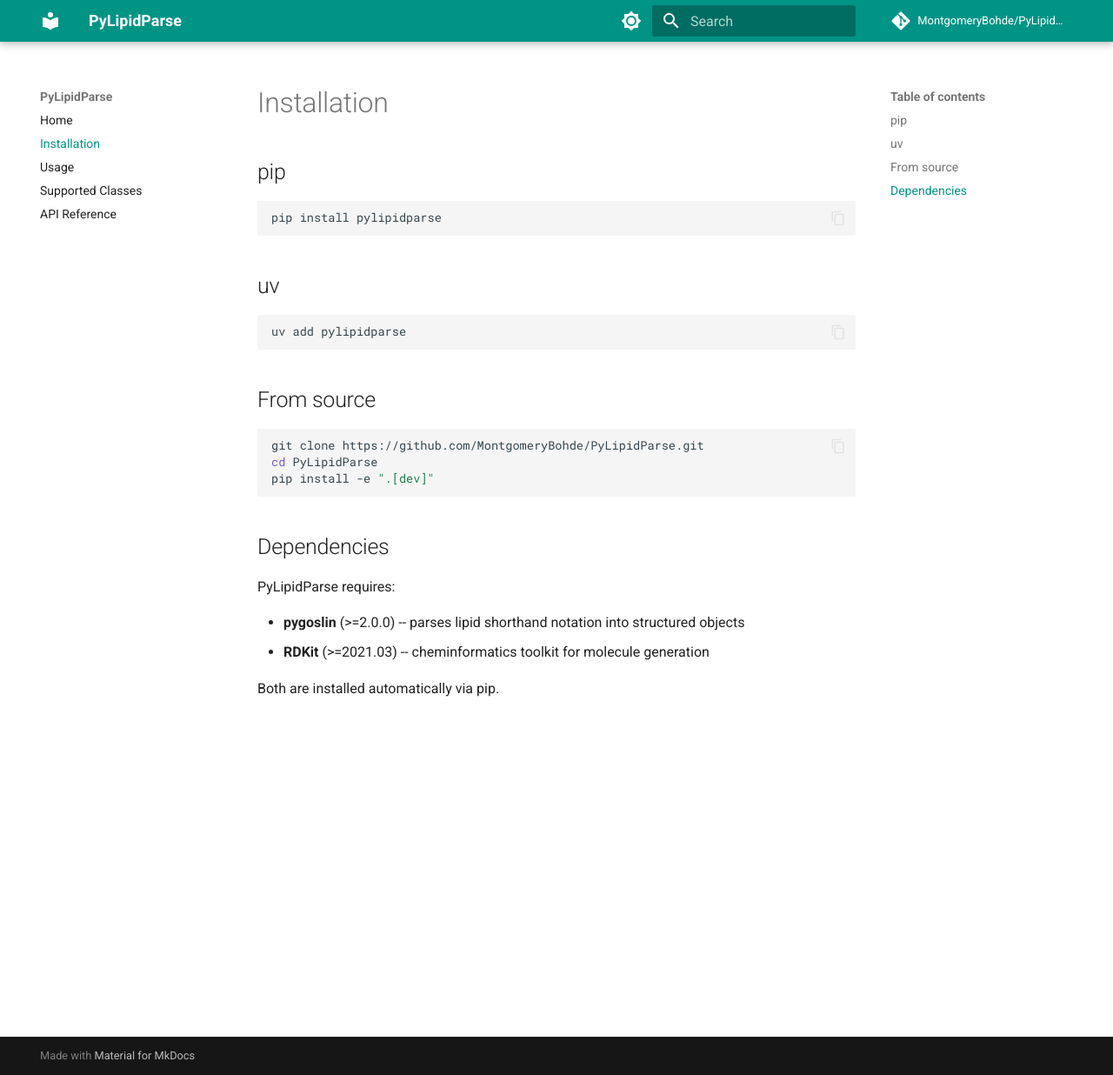
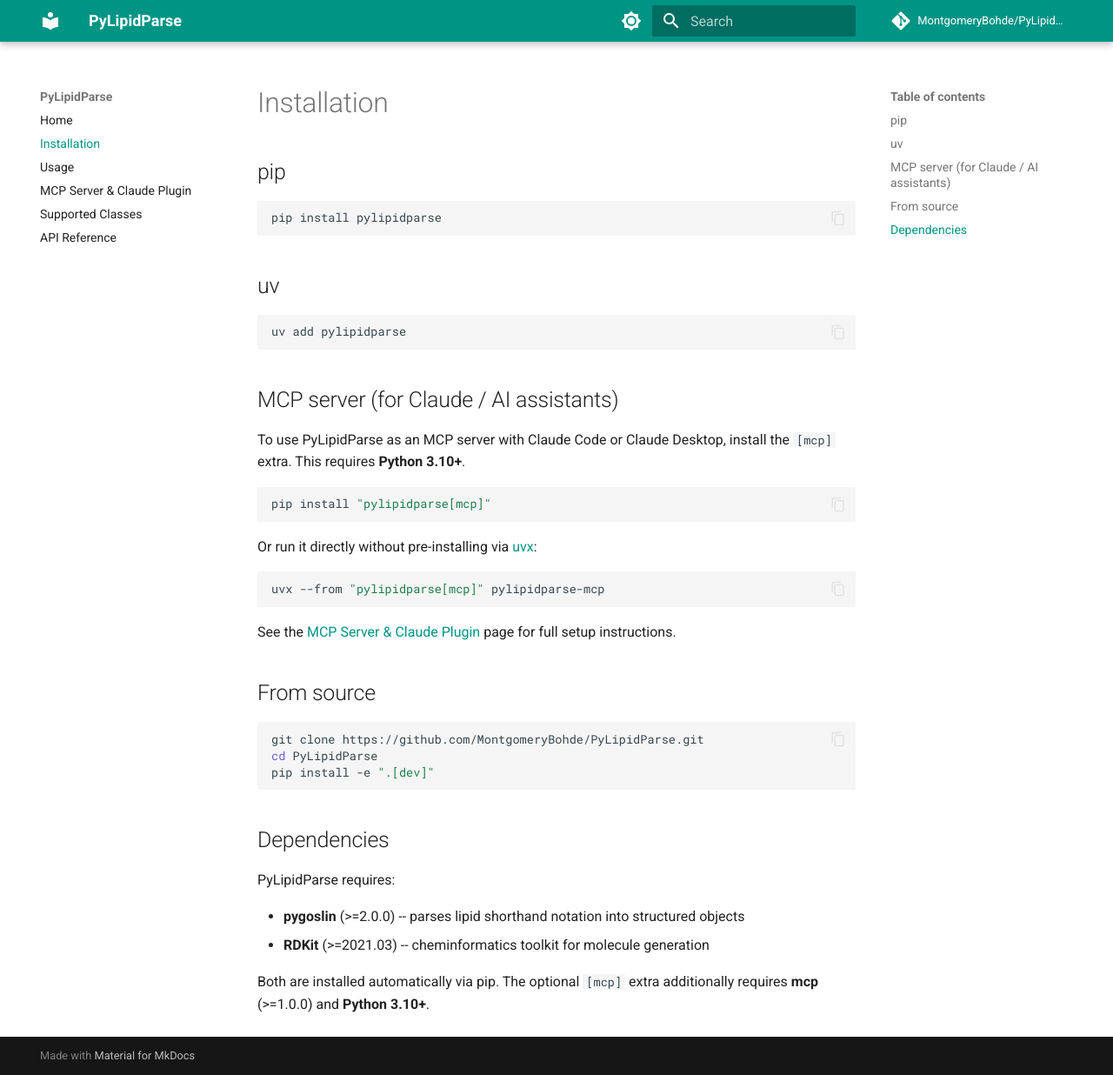
Before and after one commit to MontgomeryBohde/PyLipidParse, an MkDocs documentation site: the page built from docs/installation.md, in a window 1280 px wide and 1236 px high. Shown: the whole window at 87% size. Built offline with MkDocs 1.6.1 and Material for MkDocs 9.7.7, drawn with Linux system fonts in a browser that asks for light colours; comment, search, counter and statistics services are not loaded.

Commit message:
Add MCP server documentation to README and docs site
- README: new [mcp] install instructions and Claude/MCP usage section
- docs/installation.md: [mcp] extra and uvx quickstart
- docs/mcp.md: new page covering MCP setup, Claude plugin, all 6 tools,
  input format, dialects, batch conversion, and error responses
- mkdocs.yml: add MCP page to nav

Co-Authored-By: Claude Sonnet 4.6 <noreply@anthropic.com>

````diff
--- a/docs/installation.md
+++ b/docs/installation.md
@@ -11,6 +11,23 @@ pip install pylipidparse
 ```bash
 uv add pylipidparse
 ```
+
+## MCP server (for Claude / AI assistants)
+
+To use PyLipidParse as an MCP server with Claude Code or Claude Desktop, install the `[mcp]`
+extra. This requires **Python 3.10+**.
+
+```bash
+pip install "pylipidparse[mcp]"
+```
+
+Or run it directly without pre-installing via [uvx](https://docs.astral.sh/uv/):
+
+```bash
+uvx --from "pylipidparse[mcp]" pylipidparse-mcp
+```
+
+See the [MCP Server & Claude Plugin](mcp.md) page for full setup instructions.
 
 ## From source
 
@@ -27,4 +44,5 @@ PyLipidParse requires:
 - **pygoslin** (>=2.0.0) -- parses lipid shorthand notation into structured objects
 - **RDKit** (>=2021.03) -- cheminformatics toolkit for molecule generation
 
-Both are installed automatically via pip.
+Both are installed automatically via pip. The optional `[mcp]` extra additionally requires
+**mcp** (>=1.0.0) and **Python 3.10+**.
--- a/mkdocs.yml
+++ b/mkdocs.yml
@@ -27,6 +27,7 @@ nav:
   - Home: index.md
   - Installation: installation.md
   - Usage: usage.md
+  - MCP Server & Claude Plugin: mcp.md
   - Supported Classes: supported_classes.md
   - API Reference: api_reference.md
 
````
Also changed, not shown: README.md (+36 -0 lines), docs/mcp.md (added, +140 -0 lines).
